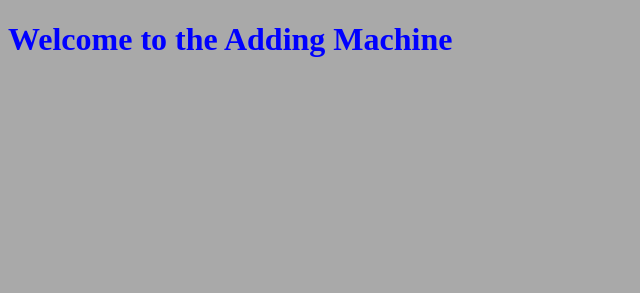
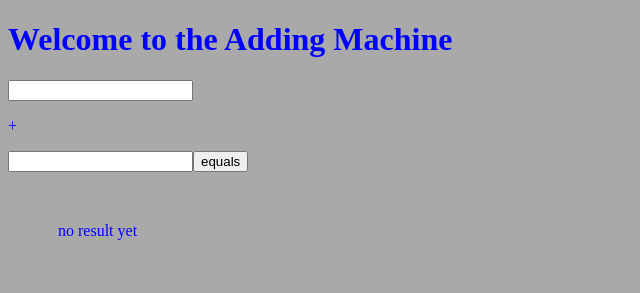
Before and after one commit to JustiP3/addBigNumbers, a plain HTML site: page index.html in a window 1280 px wide. Shown: the whole page, without its empty margins (0-640 px from the left). Drawn offline with Linux system fonts and the light colour scheme.

Commit message:
add readme. reformat webpage to include + sign and change button text to equals

```diff
--- a/addBigNumbers.js
+++ b/addBigNumbers.js
@@ -13,17 +13,24 @@ class AppController {
 		x.id = "x"
 		x.name = "x"
 
+		const plus = document.createElement('p')
+		plus.id = "plus"
+		plus.innerText = "+"
+
+
 		const y = document.createElement('input')
 		y.type = "text"
 		y.id = "y"
 		y.name = "y"
 		wrapper.appendChild(x)
+		wrapper.appendChild(plus)
 		wrapper.appendChild(y)
+
+
 
 		const button = document.createElement('button')
 		button.id = 'button'
-		button.innerText = 'submit'
-
+		button.innerText = 'equals'
 		wrapper.appendChild(button)
 
 		const result = document.createElement('div')
--- a/index.html
+++ b/index.html
@@ -16,6 +16,6 @@
         <h1>Welcome to the Adding Machine</h1>
     </div>
 
-    <script src="index.js"></script>
+    <script src="addBigNumbers.js"></script>
   </body>
 </html>
--- a/style.css
+++ b/style.css
@@ -5,7 +5,7 @@ body {
   color: blue;
 }
 p {
-    color: red;
+  color: blue;
 }
 
 div {
```
Also changed, not shown: demo.png (added), 1 other file. Lines whose indentation alone changed are shown as unchanged.
